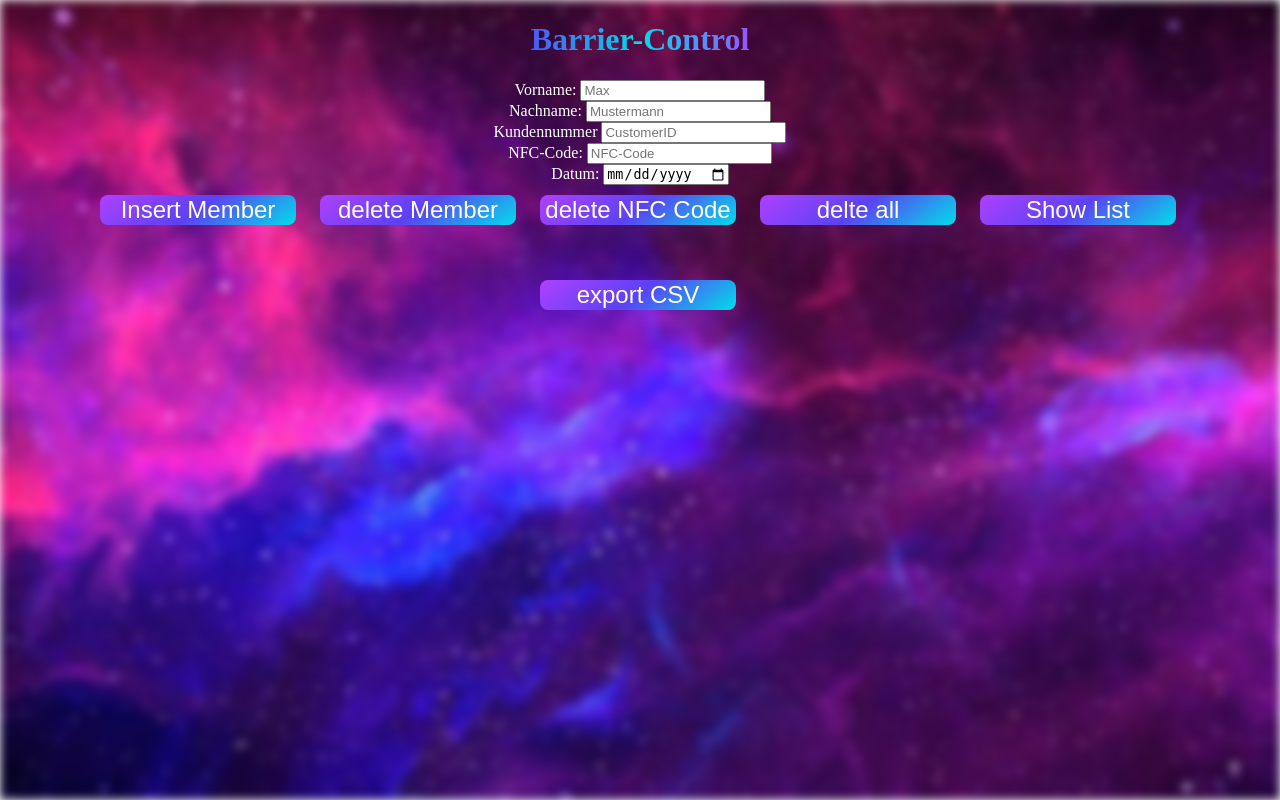
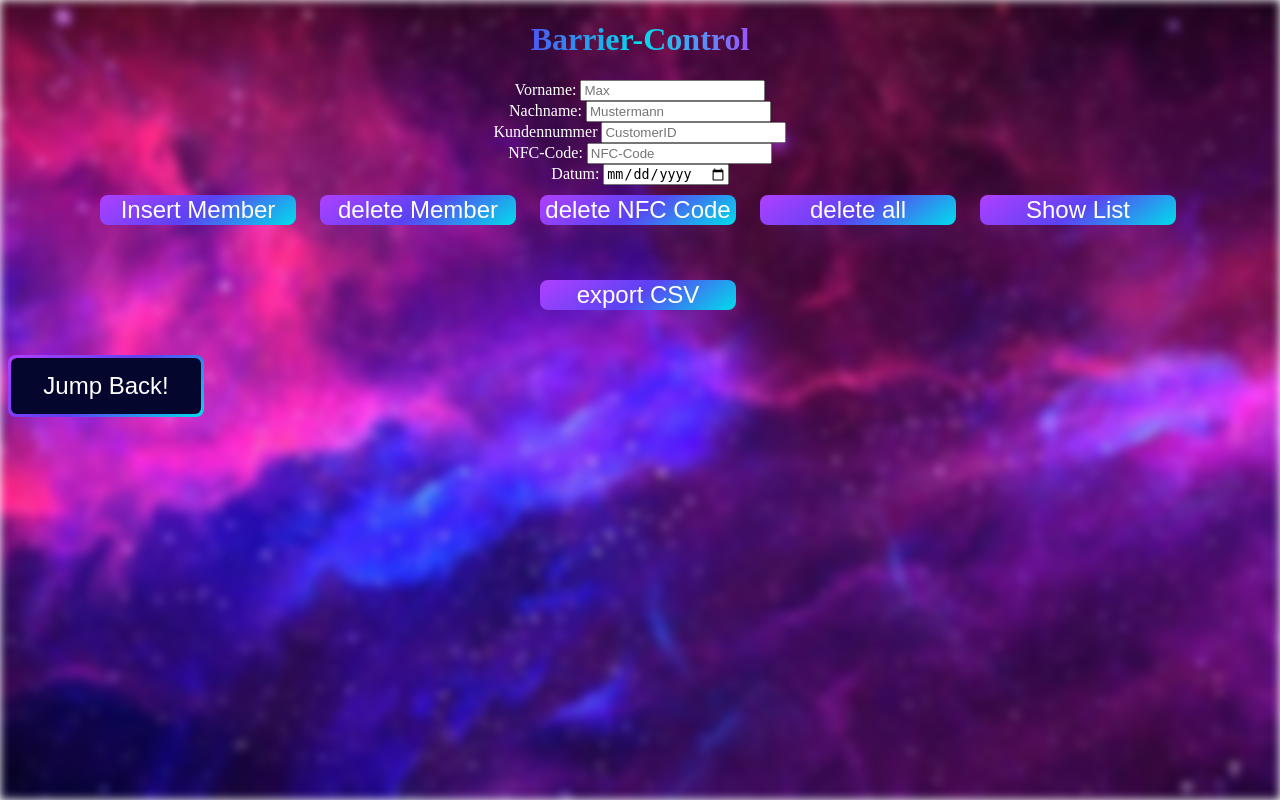
Before and after one commit to RobschCocovic/Barrier-Control, a PHP site: page / in a window 1280 px wide. Run offline with PHP 8.4, Linux system fonts and the light colour scheme.

Commit message:
minor changes in apperance

```diff
--- a/index.php
+++ b/index.php
@@ -4,12 +4,15 @@
 <head>
   <title>Barrier-Control</title>
   <link rel="stylesheet" type="text/css" href="style.css">
-
 </head>
 
 <body>
   <div class="container1"></div>
   <h1>Barrier-Control</h1>
+
+
+
+
   <!--• Kunden werden uber eine Kundennummer identifiziert ¨
 • Kunden haben einen Vorname und einen Nachnamen
 • NFC-User weden uber Loxone zur Verf ¨ ugung gestellt, gehen Sie daher vorerst von einer fertigen Liste an ¨
@@ -25,6 +28,8 @@ m¨oglichst einfach auf ein anderes Backend umgestellt werden kann.
 
   <!--Button für das Exportieren der Values-->
   <!-- <button class="button" role="button" onclick="exportCSV()"><span class="text">Export to CSV </span></button>-->
+
+
 
 
   <div class="container4">
@@ -87,7 +92,7 @@ m¨oglichst einfach auf ein anderes Backend umgestellt werden kann.
 
     <div id="divDeleteAll">
       <form method="post">
-        <input type="submit" name="deleteAll" value="delte all">
+        <input type="submit" name="deleteAll" value="delete all">
       </form>
     </div>
 
@@ -99,7 +104,7 @@ m¨oglichst einfach auf ein anderes Backend umgestellt werden kann.
 
     <div id="divExportCSV">
       <form method="post">
-        <input type="submit" name="exportCSV" value="export CSV">
+        <input type="submit" name="exportCSV" value="export CSV" >
       </form>
     </div>
   </div>
@@ -108,8 +113,16 @@ m¨oglichst einfach auf ein anderes Backend umgestellt werden kann.
   <?php
   require_once("barrierControl.php");
   ?>
-
-
+  <div id="bottomButton">
+    <button class="button" role="button" onclick="openNewPage()">
+      <span class="text">Jump Back!</span>
+    </button>
+    <script>
+      function openNewPage() {
+        window.location.href = "introduction.html";
+      }
+    </script>
+  </div>
 </body>
 
 </html>
--- a/style.css
+++ b/style.css
@@ -290,3 +290,8 @@ label {
   margin: 10px;
   max-width: 200px;
 }
+.bottomButton{
+  position: fixed;
+  top: 90%;
+  left: 0%;
+}
```
